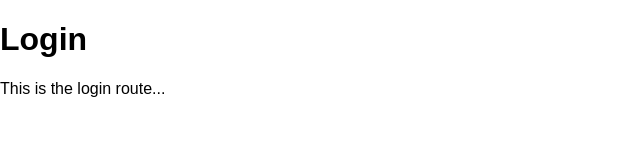
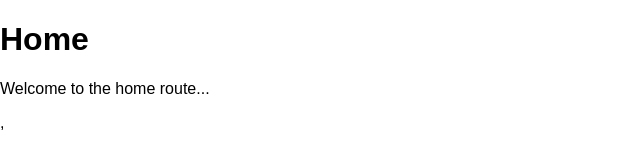
Before and after one commit to alejaalvar/chat-frontend, a React (Vite) app in the folder react-form/: page / in a window 1280 px wide. Shown: the top 160 px of the page, without its empty margins (0-640 px from the left). Built offline with nearby package versions, Linux system fonts and the light colour scheme.

Commit message:
Add: react router scaffolding for home,login,signup pages

```diff
--- a/react-form/package.json
+++ b/react-form/package.json
@@ -11,7 +11,8 @@
   },
   "dependencies": {
     "react": "^19.2.6",
-    "react-dom": "^19.2.6"
+    "react-dom": "^19.2.6",
+    "react-router-dom": "^7.17.0"
   },
   "devDependencies": {
     "@eslint/js": "^10.0.1",
--- a/react-form/src/App.tsx
+++ b/react-form/src/App.tsx
@@ -3,16 +3,20 @@
  * each respective route we are visiting
  */
 
+import { Routes, Route } from 'react-router-dom'
 import LoginPage from './pages/LoginPage'
-//import SignupPage from './pages/SignupPage'
+import SignupPage from './pages/SignupPage'
+import HomePage from './pages/HomePage'
 
 function App() {
 
     return (
-        <>
-            <LoginPage />
-        </>
-    )
+        <Routes>
+            <Route path='/' element={<HomePage />} />
+            <Route path='/login' element={<LoginPage />} />
+            <Route path='/signup' element={<SignupPage />} />
+        </Routes>
+    );
 }
 
 export default App
--- a/react-form/src/main.tsx
+++ b/react-form/src/main.tsx
@@ -4,11 +4,14 @@
 
 import { StrictMode } from 'react'
 import { createRoot } from 'react-dom/client'
+import { BrowserRouter } from 'react-router-dom'
 import './index.css'
 import App from './App.tsx'
 
 createRoot(document.getElementById('root')!).render(
-    <StrictMode>
-        <App />
-    </StrictMode>,
+    <BrowserRouter>
+        <StrictMode>
+            <App />
+        </StrictMode>,
+    </BrowserRouter>
 )
--- /dev/null
+++ b/react-form/src/pages/HomePage.tsx
@@ -0,0 +1,10 @@
+function HomePage() {
+    return (
+        <div>
+            <h1>Home</h1>
+            <p>Welcome to the home route...</p>
+        </div>
+    )
+}
+
+export default HomePage;
```
Also changed, not shown: 1 other file (tests, documents, lock files or other folders).
